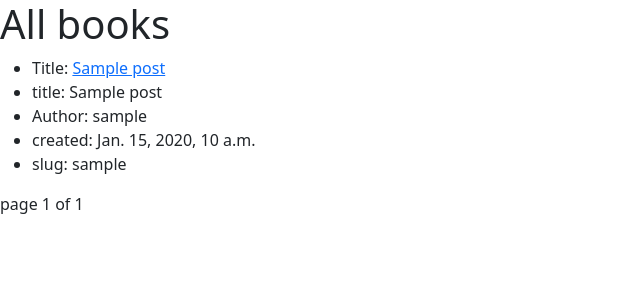
After one commit to joshualine/content-management-system, a Django app: page /blog/post_list/ in a window 1280 px wide. The commit adds this page. Shown: the top 300 px of the page, without its empty margins (0-640 px from the left). Run offline with Django 3.2, Linux system fonts and the light colour scheme; tables that the repository leaves empty hold one stand-in row (values such as "Sample post").

Commit message:
Added pagination

```diff
--- a/blog/models.py
+++ b/blog/models.py
@@ -2,6 +2,7 @@ from django.db import models
 from slugger import AutoSlugField
 from django.contrib.auth.models import User
 from django.utils import timezone
+from django.urls import reverse
 
 
 class Post(models.Model):
@@ -24,3 +25,6 @@ class Post(models.Model):
 
     def __str__(self):
         return self.title
+
+    def get_absolute_url(self):
+        return reverse('blog:post_detail', args=self.slug)
--- a/blog/templates/blog/list_post.html
+++ b/blog/templates/blog/list_post.html
@@ -2,12 +2,16 @@
 
 {% block content %}
     <h1>All books</h1>
-    {% for post in object_list %}
+    {% for post in posts %}
         <ul>
-            <li>Title: {{ post.title }}</li>
-            <li>Subtitle: {{ post.author }}</li>
-            <li>Author: {{ post.created }}</li>
-            <li>ISBN: {{ post.slug }}</li>
+            <li>Title: <a href="{% url 'blog:post_detail' post.slug %}">{{ post.title }}</a></li>
+            <li>title: {{ post.title }}</li>
+            <li>Author: {{ post.author }}</li>
+            <li>created: {{ post.created }}</li>
+            <li>slug: {{ post.slug }}</li>
+
+
         </ul>
     {% endfor %}
+    {% include "blog/pagination.html" with page=posts %}
 {% endblock content %}
--- /dev/null
+++ b/blog/templates/blog/pagination.html
@@ -0,0 +1,11 @@
+<div>
+    {% if page.has_previous %}
+     <a href="?page={{ page.previous_page_number }}">Previous</a>
+    {% endif %}
+    <span>
+        page {{ page.number }} of {{ page.paginator.num_pages }}
+    </span>
+    {% if page.has_next %}
+     <a href="?page={{ page.next_page_number }}">Next</a>
+    {% endif %}
+</div>
--- a/blog/urls.py
+++ b/blog/urls.py
@@ -1,9 +1,9 @@
 from django.urls import path
-from .views import PostListView, PostDetailView
+from . import views
 
 app_name = 'blog'
 
 urlpatterns = [
-    path('list_post/', PostListView.as_view(), name='post_list'),
-    path('detail_post/<pk>/', PostDetailView.as_view(), name='post_detail'),
+    path('post_list/', views.post_list, name='post_list'),
+    path('post_detail/<slug:post>/', views.post_detail, name='post_detail')
 ]
--- a/blog/views.py
+++ b/blog/views.py
@@ -1,12 +1,21 @@
-from django.views.generic import ListView, DetailView
+from django.shortcuts import render, get_object_or_404
 from .models import Post
+from django.core.paginator import Paginator, EmptyPage, PageNotAnInteger
 
 
-class PostListView(ListView):
-    model = Post
-    template_name = 'blog/list_post.html'
+def post_list(request):
+    object_list = Post.objects.all()
+    paginator = Paginator(object_list, 2)
+    page = request.GET.get('page')
+    try:
+        posts = paginator.page(page)
+    except PageNotAnInteger:
+        posts = paginator.page(1)
+    except EmptyPage:
+        posts = paginator.page(paginator.num_pages)
+    return render(request, 'blog/list_post.html', {'page': page, 'posts': posts})
 
 
-class PostDetailView(DetailView):
-    model = Post
-    template_name = 'blog/detail_view.html'
+def post_detail(request, post):
+    post = get_object_or_404(Post, slug=post)
+    return render(request, 'blog/detail_view.html', {'post': post})
```
Also changed, not shown: blog/templates/blog/detail_view.html (+11 -1 lines).
